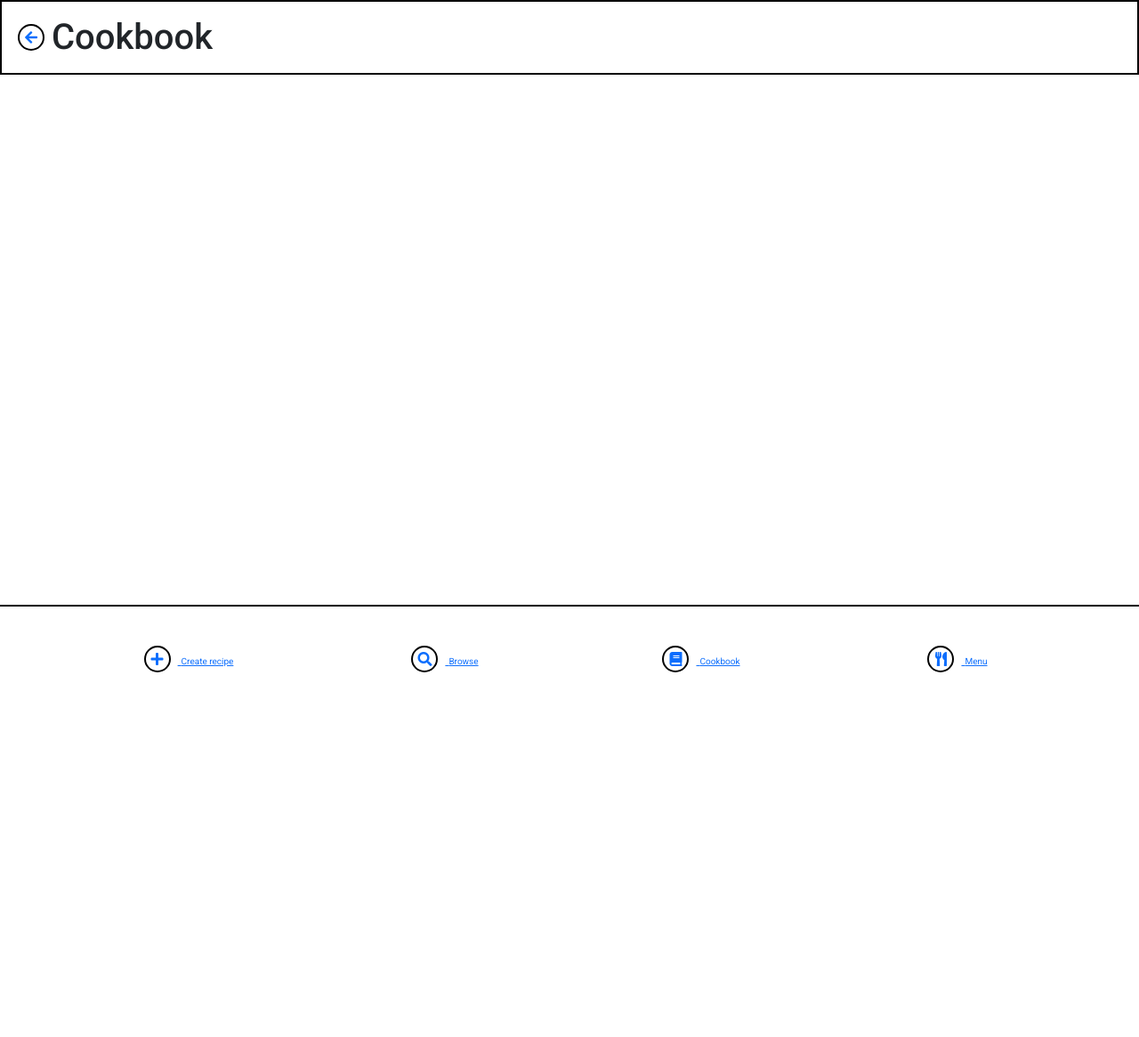
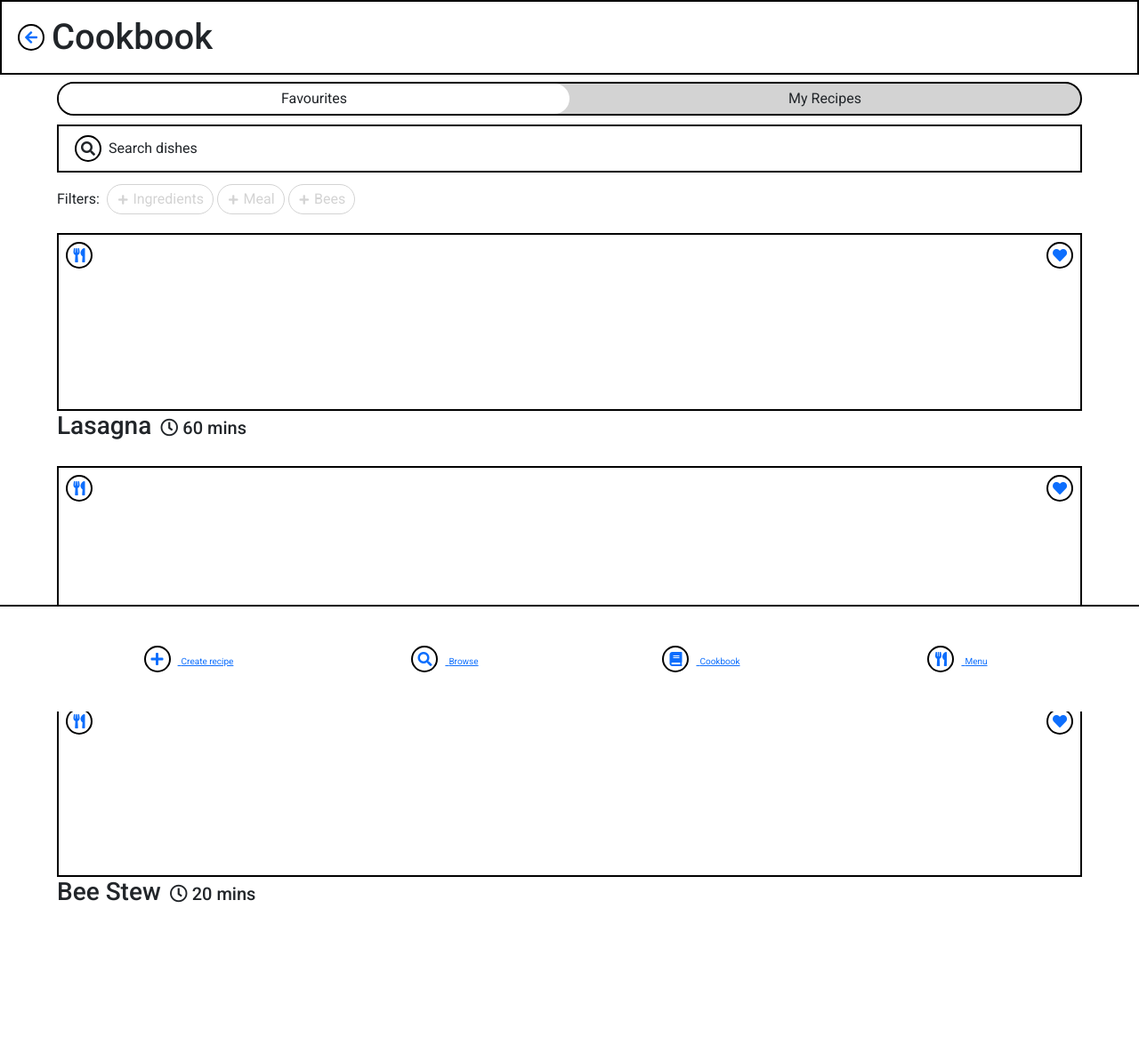
Before and after one commit to zoet24/crockpot-v1, a Flask app: page /cookbook in a window 1280 px wide. Shown: the whole page at 89% size. Before the commit the page ends 756 px from the top, so only its background shows below. Run offline with Flask 2, Linux system fonts and the light colour scheme; some libraries are stand-ins or nearby versions.

Commit message:
Add content to cookbook

```diff
--- a/static/css/components/checkboxes.css
+++ b/static/css/components/checkboxes.css
@@ -2,6 +2,7 @@
 ul.checkbox-ingredient {
 	list-style: none;
 	padding: 0px;
+  margin: 0;
 }
 
 ul.checkbox-ingredient li {
--- a/static/css/components/sections.css
+++ b/static/css/components/sections.css
@@ -19,7 +19,7 @@
     align-content: center;
     flex-direction: column;
 
-    margin: 0 auto;
+    margin: 0.5rem auto;
     padding: 0 5vw;
 
     width: 100%;
--- a/templates/pages/add_recipe/add_recipe.html
+++ b/templates/pages/add_recipe/add_recipe.html
@@ -6,7 +6,7 @@
 {% endblock %}
 
 {% block content %}
-    {% with header_text="Add recipe", header_link="/" %}
+    {% with header_text="Add recipe", header_link="/profile" %}
         {% include 'components/header.html' %}
     {% endwith %}
     <section class="container-section">
--- a/templates/pages/browse/browse.html
+++ b/templates/pages/browse/browse.html
@@ -6,7 +6,7 @@
 {% endblock %}
 
 {% block content %}
-    {% with header_text="Browse", header_link="/" %}
+    {% with header_text="Browse", header_link="/profile" %}
         {% include 'components/header.html' %}
     {% endwith %}
     <section class="container-section">
--- a/templates/pages/browse_results/browse_results.html
+++ b/templates/pages/browse_results/browse_results.html
@@ -6,7 +6,7 @@
 {% endblock %}
 
 {% block content %}
-    {% with header_text="We found 31 results!", header_link="/" %}
+    {% with header_text="We found 31 results!", header_link="/browse" %}
         {% include 'components/header.html' %}
     {% endwith %}
     <section class="container-section">
--- a/templates/pages/cookbook/cookbook.html
+++ b/templates/pages/cookbook/cookbook.html
@@ -6,9 +6,42 @@
 {% endblock %}
 
 {% block content %}
-    {% with header_text="Cookbook", header_link="/" %}
+    {% with header_text="Cookbook", header_link="/profile" %}
         {% include 'components/header.html' %}
     {% endwith %}
     <section class="container-section">
+        {% include 'pages/cookbook/includes/switch_favourites-myrecipes.html' %}
+        <div class="button-long">
+            <i class="fas fa-search icon"></i>
+            <p>Search dishes</p>
+        </div>
+        <div class="container-scrollx">
+            <span class="me-2">Filters:</span>
+            <ul class="checkbox-ingredient">
+                <li>
+                    <input type="checkbox" id="cookbook_filters_ingredients">
+                    <label for="cookbook_filters_ingredients">Ingredients</label>
+                </li>
+                <li>
+                    <input type="checkbox" id="cookbook_filters_meal">
+                    <label for="cookbook_filters_meal">Meal</label>
+                </li>
+                <li>
+                    <input type="checkbox" id="cookbook_filters_bees">
+                    <label for="cookbook_filters_bees">Bees</label>
+                </li>
+            </ul>
+        </div>
+    </section>
+    <section class="container-section">
+        {% with recipe_name="Lasagna", recipe_time="60" %}
+            {% include 'components/recipe_card.html' %}
+        {% endwith %}
+        {% with recipe_name="Spaghetti", recipe_time="30" %}
+            {% include 'components/recipe_card.html' %}
+        {% endwith %}
+        {% with recipe_name="Bee Stew", recipe_time="20" %}
+            {% include 'components/recipe_card.html' %}
+        {% endwith %}
     </section>
 {% endblock %}
--- /dev/null
+++ b/templates/pages/cookbook/includes/switch_favourites-myrecipes.html
@@ -0,0 +1,18 @@
+<div class="switch-body switch-body-round">
+    <input type="radio" name="cookbook_switch_favourites-myrecipes" id="cookbook_switch_favourites" value="Favourites" onchange="cookbookSwitchValue()">
+    <label for="cookbook_switch_favourites">Favourites</label>
+    <input type="radio" name="cookbook_switch_favourites-myrecipes" id="cookbook_switch_myrecipes" value="My Recipes" onchange="cookbookSwitchValue()">
+    <label for="cookbook_switch_myrecipes">My Recipes</label>
+    <span class="switch-slider switch-slider-round" id="cookbook_switch-slider_favourites-myrecipes"></span>
+</div>
+
+<script>
+    function cookbookSwitchValue() {
+        var value = $('input[name=cookbook_switch_favourites-myrecipes]:checked').val();
+        if (value == "My Recipes") {
+            document.getElementById("cookbook_switch-slider_favourites-myrecipes").style.transform = "translate(100%,0)";
+        } else {
+            document.getElementById("cookbook_switch-slider_favourites-myrecipes").style.transform = "translate(0%,0)";
+        }
+    }
+</script>
--- a/templates/pages/menu/menu.html
+++ b/templates/pages/menu/menu.html
@@ -6,7 +6,7 @@
 {% endblock %}
 
 {% block content %}
-    {% with header_text="Menu", header_link="/" %}
+    {% with header_text="Menu", header_link="/profile" %}
         {% include 'components/header.html' %}
     {% endwith %}
     <section class="container-section">
--- a/templates/pages/view_recipe/view_recipe.html
+++ b/templates/pages/view_recipe/view_recipe.html
@@ -6,7 +6,7 @@
 {% endblock %}
 
 {% block content %}
-    {% with header_text="Lasagna", header_link="/", recipe_author="Hannah Burger", recipe_time="60" %}
+    {% with header_text="Lasagna", header_link="/browse", recipe_author="Hannah Burger", recipe_time="60" %}
         {% include 'components/header.html' %}
     {% endwith %}
     <section class="container-section">
```
